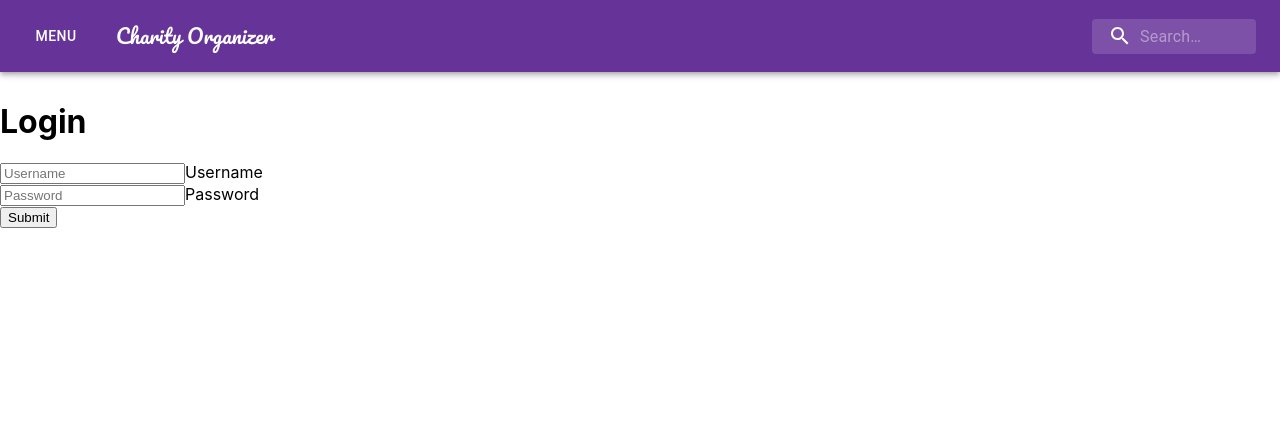
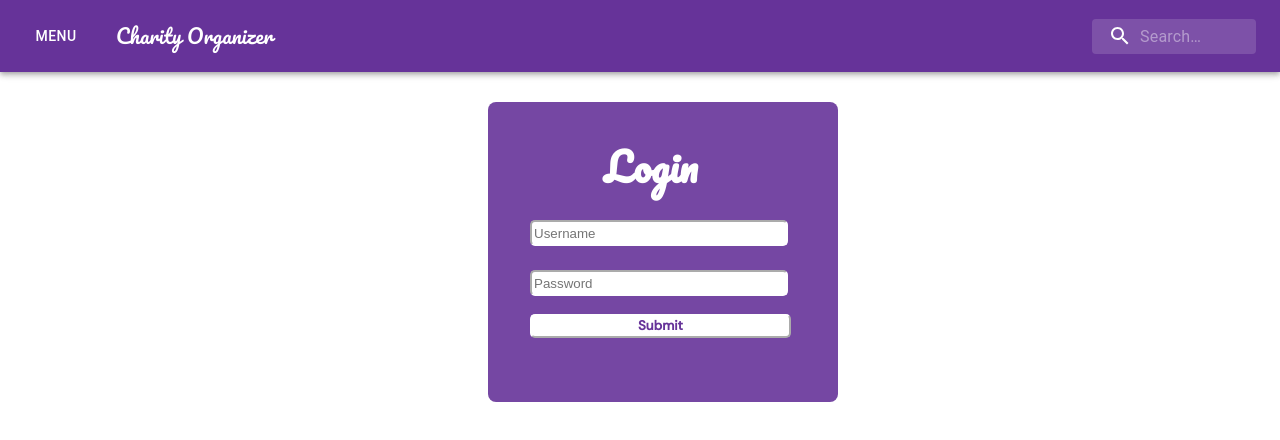
Before and after one commit to kathryn0908/charity_frontend, a React (Create React App) app: page /login in a window 1280 px wide. Shown: the top 440 px of the page. Built offline with nearby package versions, Linux system fonts and the light colour scheme; no server answers.

Commit message:
updated login styling

```diff
--- a/src/App.css
+++ b/src/App.css
@@ -3,6 +3,50 @@
 } */
 .title {
   font-family: 'Pacifico', cursive;
+}
+
+.login-header{
+  font-family: 'Pacifico', cursive;
+  font-size: 39px;
+  color: white;
+  margin-left: 116px;
+  margin-top: -28px;
+  margin-bottom: 7px;
+}
+
+.login{
+  margin-left: 488px;
+  display: flex;
+  flex-direction: column;
+  justify-content: center;
+  background: rgba(102, 51, 153,.9);
+  width: 350px;
+  height: 300px;
+  border-radius: 8px;
+}
+
+.login-input{
+  width: 250px;
+  height: 20px;
+  margin: 12px;
+  margin-left: 42px;
+  border-color: white;
+  background-color: white;
+  border-radius: 5px;
+}
+
+.login-submit{
+    width: 261px;
+    height: 24px;
+    margin: 6px;
+    margin-left: 42px;
+    font-family: 'DM Sans', sans-serif;
+    border-radius: 5px;
+    padding-bottom: 10px;
+    border-color: white;
+    background-color: white;
+    color: rebeccapurple;
+    font-weight: bold;
 }
 
 .fav-heading-container{
--- a/src/components/Login.js
+++ b/src/components/Login.js
@@ -25,17 +25,15 @@ export default class Login extends Component{
 
         return(
             <div>
-            <h1>Login</h1>
             <form onSubmit={this.handleSubmit} className='login'>
+            <h1 className='login-header'>Login</h1>
             <div>
-                <input type="text" name="username" value={username} placeholder="Username" onChange={this.handleChange} />
-                <label htmlFor="username">Username</label>
+                <input className='login-input' type="text" name="username" value={username} placeholder="Username" onChange={this.handleChange} />
             </div>
             <div>
-                <input type="password" name="password" value={password} placeholder="Password" onChange={this.handleChange} />
-                <label htmlFor="password">Password</label>
+                <input className='login-input'  type="password" name="password" value={password} placeholder="Password" onChange={this.handleChange} />
             </div>
-            <input type="submit" />
+            <input type="submit" className='login-submit'/>
             </form>
             </div>
         );
```
